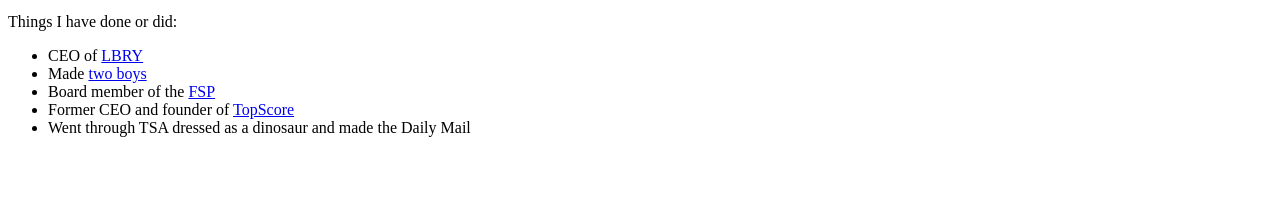
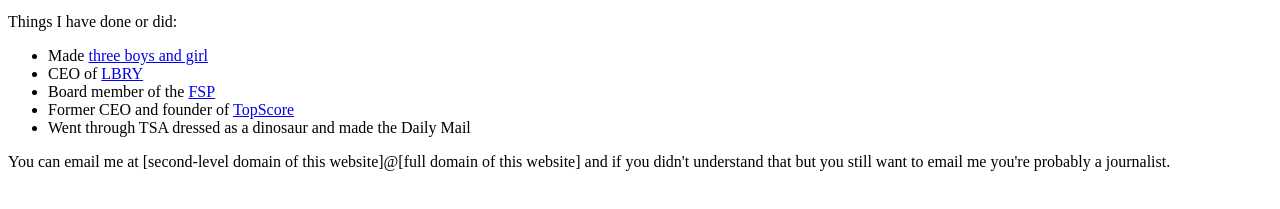
Before and after one commit to kauffj/kauffj.github.io, a plain HTML site: page index.html in a window 1280 px wide. Shown: the part 387-596 px from the top of the page. Drawn offline with Linux system fonts and the light colour scheme.

Commit message:
Update index.html

```diff
--- a/index.html
+++ b/index.html
@@ -7,11 +7,12 @@
 <img src="https://spee.ch/@kauffj:f/headshot.jpeg" alt="Jeremy's Face" />
 <p>Things I have done or did:</p>
 <ul>
+ <li>Made <a href="https://twitter.com/jeremykauffman/status/1672997950790815746/photo/1">three boys and girl</a></li>
  <li>CEO of <a href="https://lbry.com">LBRY</a></li>
- <li>Made <a href="https://lbry.tv/@kaufffam">two boys</a></li>
  <li>Board member of the <a href="https://fsp.org">FSP</a></li>
  <li>Former CEO and founder of <a href="https://usetopscore.com">TopScore</a></li>
  <li>Went through TSA dressed as a dinosaur and made the Daily Mail</li>
 </ul>
+<p>You can email me at [second-level domain of this website]@[full domain of this website] and if you didn't understand that but you still want to email me you're probably a journalist.</p>
 </body>
 </html>
```
